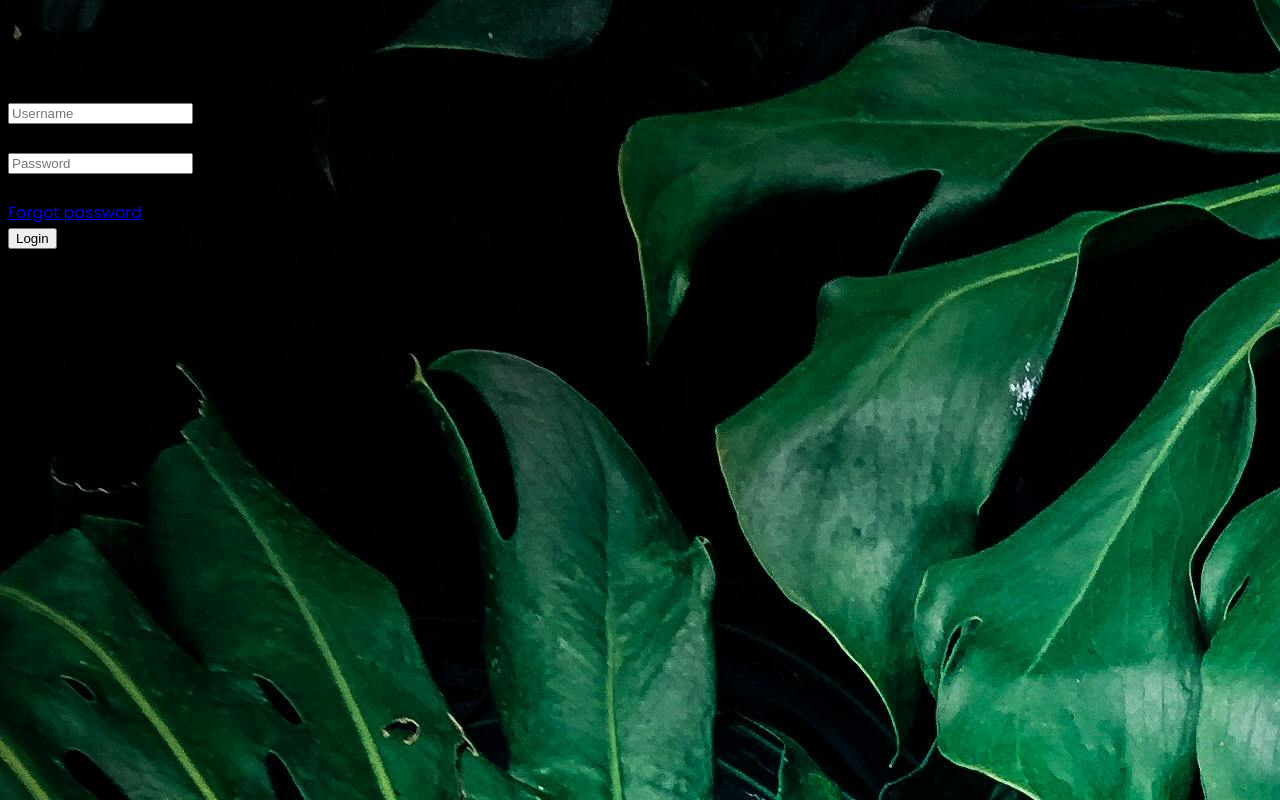
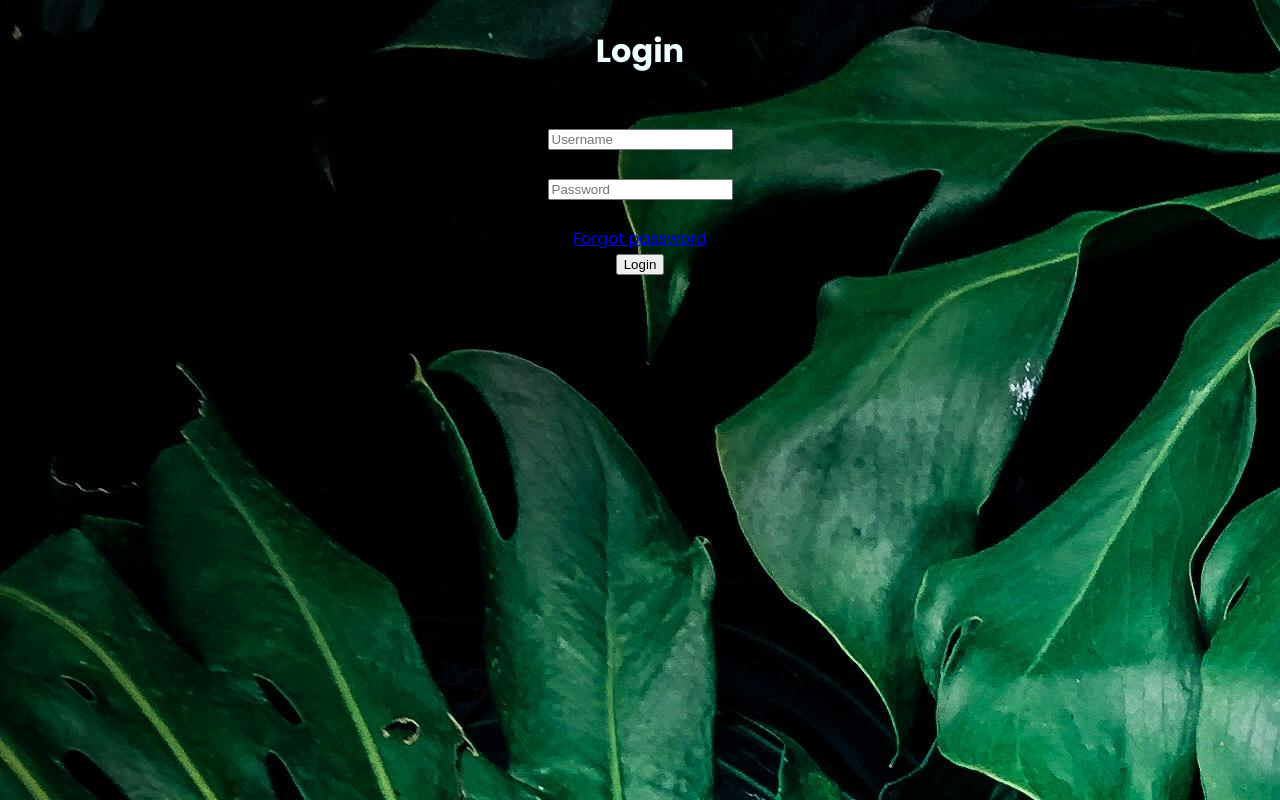
Before and after one commit to yuvraj1207/EcoChallenge, a plain HTML site: page login.html in a window 1280 px wide. Drawn offline with Linux system fonts and the light colour scheme; files whose address does not match are found by name.

Commit message:
Add files via upload

```diff
--- a/style.css
+++ b/style.css
@@ -51,3 +51,12 @@ header{
     color:azure;
     font-size:500px;
 }
+h2 {
+    text-align :center;
+    color:azure;
+    font-size: xx-large;
+}
+.login_pg {
+    color: aliceblue;
+    text-align: center;
+}
```
Also changed, not shown: home.html (+4 -3 lines), index.html (+9 -3 lines).
